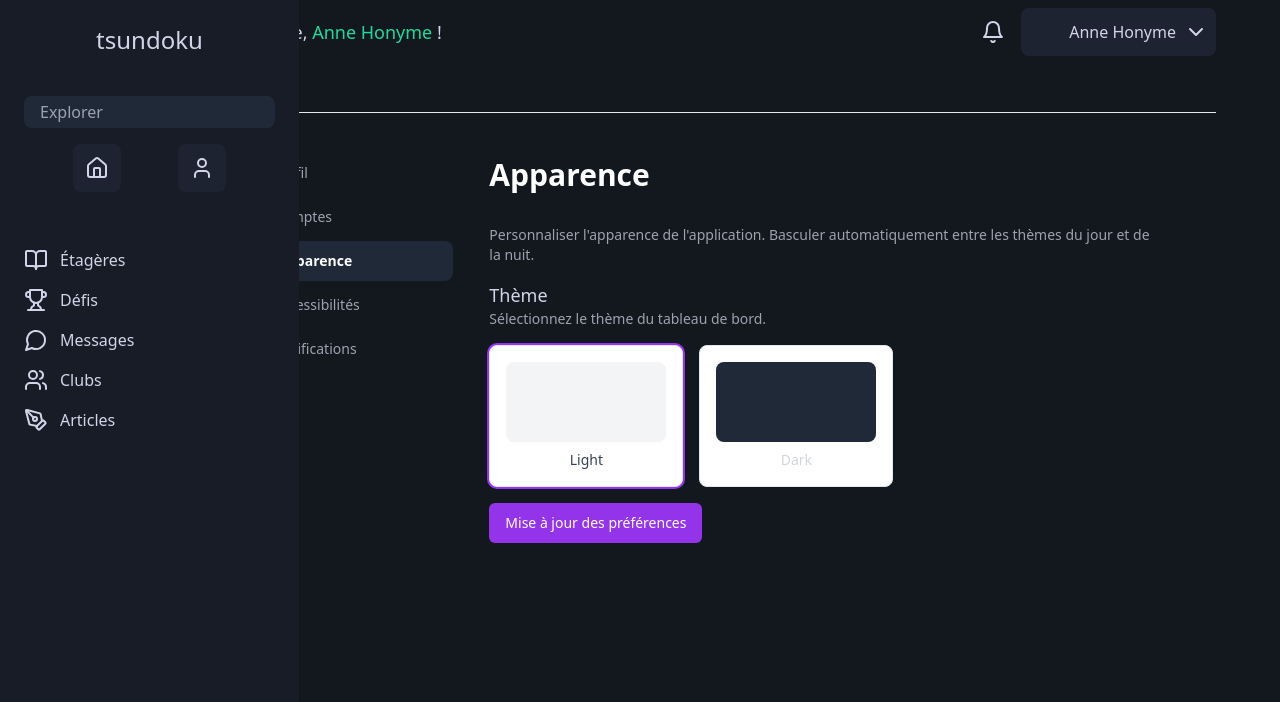
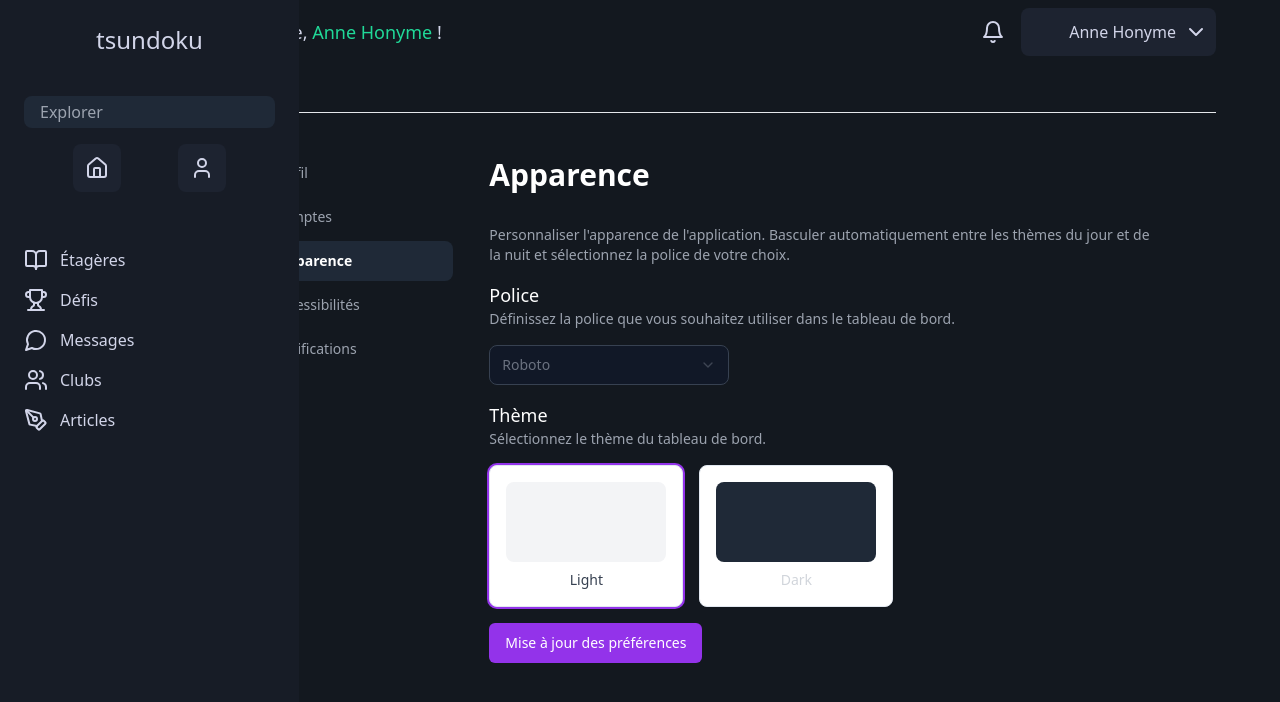
Before and after one commit to Tsundoku-group/frontend, a Next.js app: page /appearanceSettings in a window 1280 px wide. Shown: the top 702 px of the page. Built offline with nearby package versions, Linux system fonts and the light colour scheme; no server answers.

Commit message:
Adding logic for changing font into app

```diff
--- a/src/app/(main)/(settings)/appearanceSettings/page.tsx
+++ b/src/app/(main)/(settings)/appearanceSettings/page.tsx
@@ -1,11 +1,47 @@
 "use client";
 
-import React, {useState} from "react";
-import {Card, CardContent} from "@/components/ui/card";
-import {Button} from "@/components/ui/button";
+import React, {useEffect, useState} from "react";
+import { useQueryClient } from "@tanstack/react-query";
+import { Button } from "@/components/ui/button";
+import { Select, SelectContent, SelectItem, SelectTrigger, SelectValue } from "@/components/ui/select";
+import { Card, CardContent } from "@/components/ui/card";
+import { useMutationState } from "@/hooks/useMutationState";
+
+const saveFontPreference = async (font: string): Promise<string> => {
+    localStorage.setItem("selectedFont", font);
+    return font;
+};
 
 export default function AppearanceSettingsPage() {
     const [selectedTheme, setSelectedTheme] = useState("light");
+    const savedFont = localStorage.getItem("selectedFont") || "font-roboto";
+    const [selectedFont, setSelectedFont] = useState(savedFont);
+
+    const queryClient = useQueryClient();
+
+
+    useEffect(() => {
+        const savedFont = localStorage.getItem("selectedFont");
+        if (savedFont) {
+            setSelectedFont(savedFont);
+        }
+    }, []);
+
+    const { mutate, pending } = useMutationState(async (font: string) => {
+        const newFont = await saveFontPreference(font);
+        queryClient.setQueryData(["fontPreference"], newFont);
+        return newFont;
+    });
+
+    const handleUpdateAppearance = async () => {
+        try {
+            const newFont = await mutate(selectedFont);
+            document.body.classList.remove("font-inter", "font-roboto", "font-poppins");
+            document.body.classList.add(newFont);
+        } catch (error) {
+            console.error("Erreur lors de la mise à jour de la police :", error);
+        }
+    };
 
     return (
         <div className="flex items-start p-4">
@@ -14,15 +50,39 @@ export default function AppearanceSettingsPage() {
                     <div>
                         <h1 className="text-3xl font-semibold mb-8 text-white">Apparence</h1>
                         <p className="text-sm text-gray-400">
-                            Personnaliser l&apos;apparence de l&apos;application. Basculer automatiquement entre les thèmes du
-                            jour et de la nuit.
+                            Personnaliser l&apos;apparence de l&apos;application. Basculer automatiquement entre les
+                            thèmes du jour et de la nuit et sélectionnez la police de votre choix.
                         </p>
                     </div>
 
                     <div className="space-y-4">
                         <div>
-                            <h2 className="text-lg font-medium text-text-white">Thème</h2>
-                            <p className="text-sm text-gray-400">Sélectionnez le thème du tableau de bord.</p>
+                            <h2 className="text-lg font-medium text-white">Police</h2>
+                            <p className="text-sm text-gray-400">
+                                Définissez la police que vous souhaitez utiliser dans le tableau de bord.
+                            </p>
+                        </div>
+                        <Select
+                            value={selectedFont}
+                            onValueChange={(value) => setSelectedFont(value)}
+                        >
+                            <SelectTrigger className="w-60 text-gray-500 bg-gray-900 rounded-lg border border-gray-700">
+                                <SelectValue placeholder="Sélectionnez une police" />
+                            </SelectTrigger>
+                            <SelectContent>
+                                <SelectItem value="font-inter">Inter</SelectItem>
+                                <SelectItem value="font-roboto">Roboto</SelectItem>
+                                <SelectItem value="font-poppins">Poppins</SelectItem>
+                            </SelectContent>
+                        </Select>
+                    </div>
+
+                    <div className="space-y-4">
+                        <div>
+                            <h2 className="text-lg font-medium text-white">Thème</h2>
+                            <p className="text-sm text-gray-400">
+                                Sélectionnez le thème du tableau de bord.
+                            </p>
                         </div>
                         <div className="flex space-x-4">
                             <Card
@@ -47,12 +107,16 @@ export default function AppearanceSettingsPage() {
                     </div>
 
                     <div className="mt-6">
-                        <Button className="bg-purple-600 hover:bg-purple-700 text-white">
-                            Mise à jour des préférences
+                        <Button
+                            onClick={handleUpdateAppearance}
+                            disabled={pending}
+                            className={`bg-purple-600 hover:bg-purple-700 text-white ${pending ? "opacity-50" : ""}`}
+                        >
+                            {pending ? "Mise à jour..." : "Mise à jour des préférences"}
                         </Button>
                     </div>
                 </div>
             </div>
         </div>
     );
-};
+}
--- a/src/app/(main)/layout.tsx
+++ b/src/app/(main)/layout.tsx
@@ -3,15 +3,22 @@
 import Navbar from "@/components/navbar";
 import Sidebar from "@/components/sidebar"
 import {SocketProvider} from "@/context/socketContext";
-import React from "react";
+import React, {useEffect} from "react";
 import {Toaster} from "@/components/ui/toaster";
 import {QueryClient, QueryClientProvider} from "@tanstack/react-query";
 
 export default function MainLayout({children}: { children: React.ReactNode }) {
     const queryClient = new QueryClient();
 
+    useEffect(() => {
+        const savedFont = localStorage.getItem("selectedFont");
+        if (savedFont) {
+            document.body.classList.add(savedFont);
+        }
+    }, []);
+
     return (
-        <html lang="en">
+        <html lang="fr">
         <body>
         <QueryClientProvider client={queryClient}>
             <SocketProvider>
```
